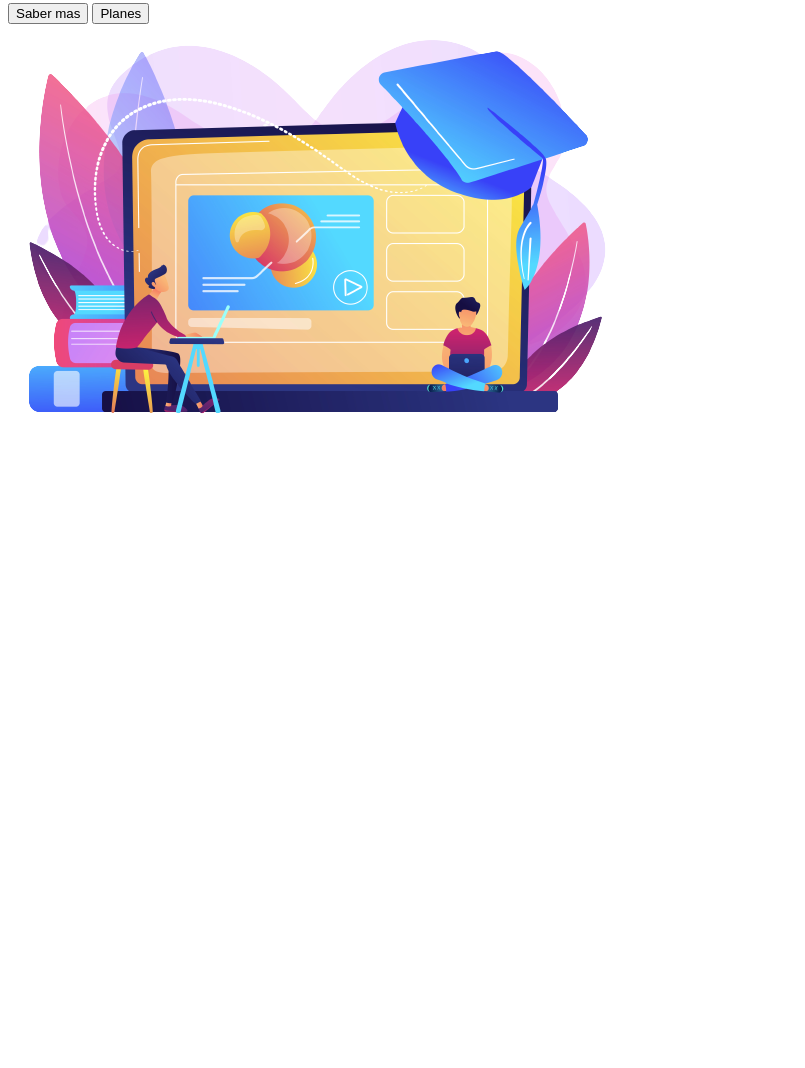
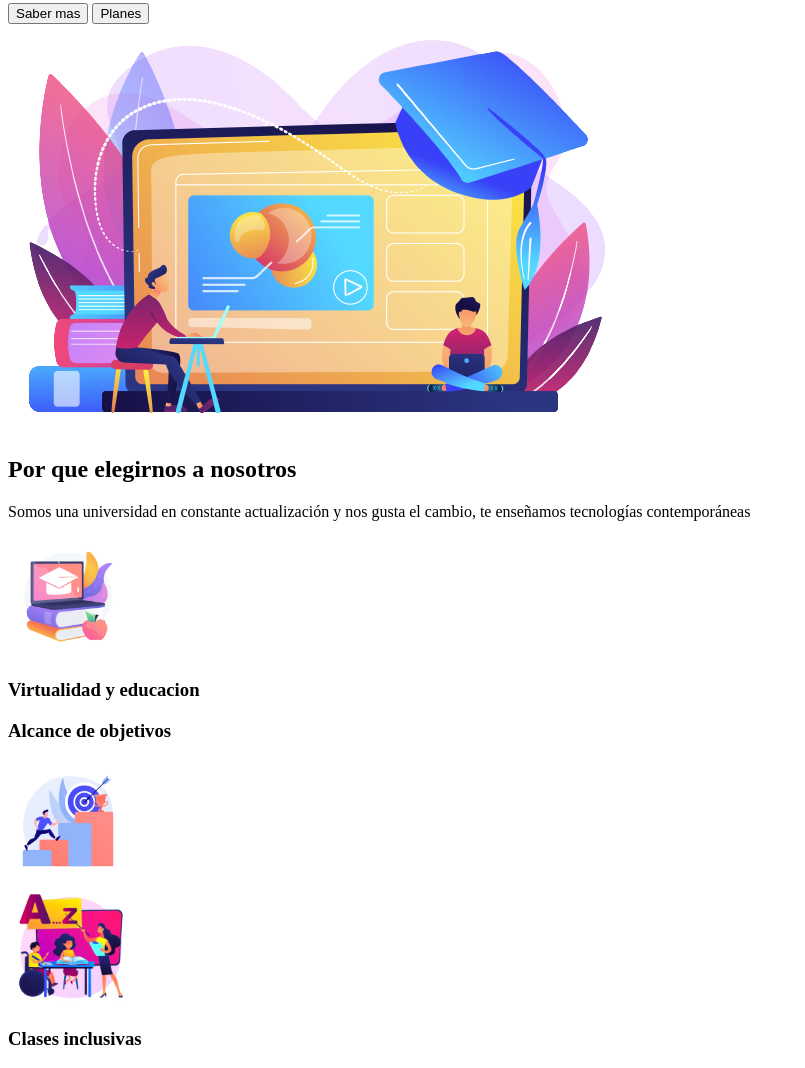
Before and after one commit to Totenkopf1995/taller-9-full-stack, a plain HTML site: page punto-1-2-3/index.html in a window 1280 px wide. Shown: the part 369-1437 px from the top of the page, without its empty margins (0-805 px from the left). Before the commit the page ends 813 px from the top, so only its background shows below. Drawn offline with Linux system fonts and the light colour scheme.

Commit message:
creacion de

```diff
--- a/punto-1-2-3/index.html
+++ b/punto-1-2-3/index.html
@@ -45,7 +45,43 @@
             </div>
             <img src="./public/images/banner-online.png" alt="banner online">
         </section>
-        <section id="section-1"></section>
+        <section id="section-1">
+            <div class="section-1__info">
+                <h2>Por que elegirnos a nosotros</h2>
+                <p>
+                    Somos una universidad en constante actualización
+                    y nos gusta el cambio, te enseñamos tecnologías
+                    contemporáneas
+                </p>
+            </div>
+            <div class="card-1">
+                <img
+                    src="./public/images/section1-education.png"
+                    alt="education"
+                    width="120px"
+                    height="120px"
+                >
+                <h3>Virtualidad y educacion</h3>
+            </div>
+            <div class="card-2">
+                <h3>Alcance de objetivos</h3>
+                <img
+                    src="./public/images/section1-goals.png"
+                    alt="goals"
+                    width="120px"
+                    height="120px"
+                >
+            </div>
+            <div class="card-3">
+                <img
+                    src="./public/images/section1-teach.png"
+                    alt="teach"
+                    width="120px"
+                    height="120px"
+                >
+                <h3>Clases inclusivas</h3>
+            </div>
+        </section>
         <section id="section-2"></section>
     </main>
     <footer>
```
